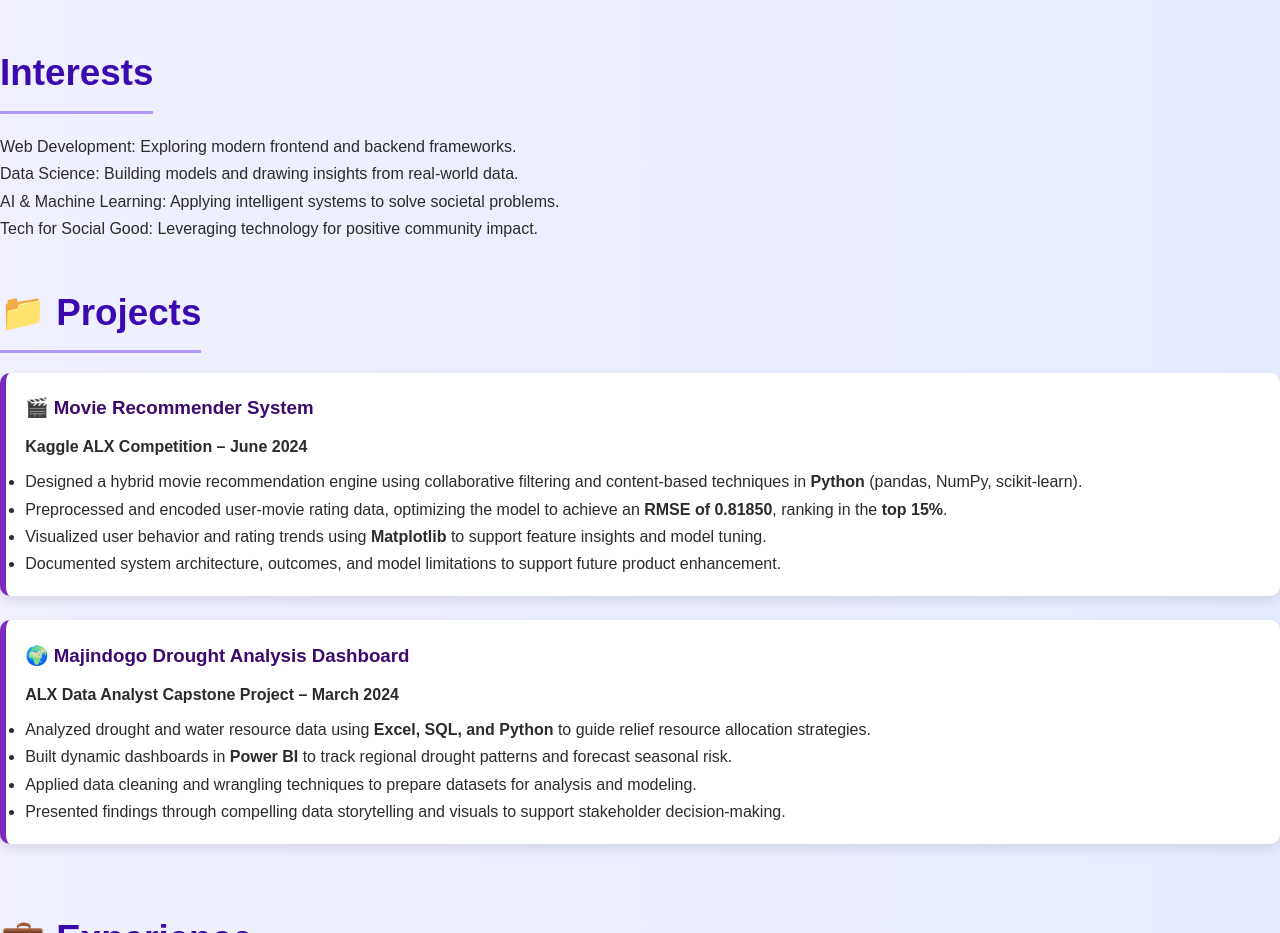
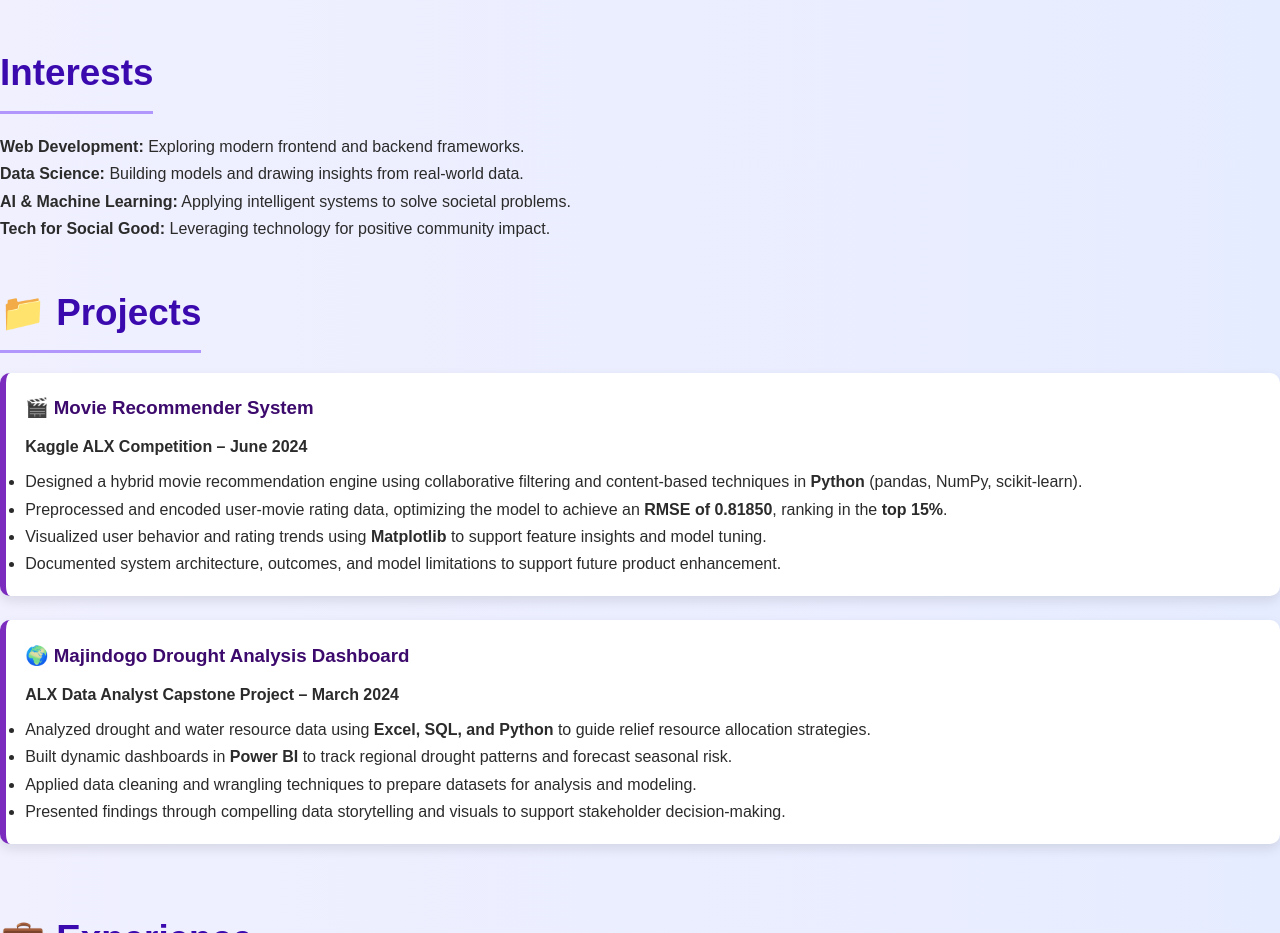
Before and after one commit to MelissaMatindi/Portfolio-Challenge-Hackathon-Project, a plain HTML site: page index.html in a window 1280 px wide. Shown: the part 1362-2295 px from the top of the page. Drawn offline with Linux system fonts and the light colour scheme.

Commit message:
Updating links

```diff
--- a/index.html
+++ b/index.html
@@ -63,17 +63,17 @@
       BSc. in Data Science and Analytics<br />
       Jomo Kenyatta University of Agriculture and Technology (JKUAT)
     </p>
-    <a href="Melissa_CV.pdf" download>Download My CV</a>
+    <a href="https://drive.google.com/file/d/1nRLfjqfCWMfxAzfBDZ5upe2GsAwwGT3M/view?usp=sharing" download>Download My CV</a>
   </section>
 
   <!-- INTERESTS -->
   <section id="interests">
     <h2>Interests</h2>
     <ul>
-      <li>Web Development: Exploring modern frontend and backend frameworks.</li>
-      <li>Data Science: Building models and drawing insights from real-world data.</li>
-      <li>AI & Machine Learning: Applying intelligent systems to solve societal problems.</li>
-      <li>Tech for Social Good: Leveraging technology for positive community impact.</li>
+      <li><strong>Web Development:</strong> Exploring modern frontend and backend frameworks.</li>
+      <li><strong>Data Science:</strong> Building models and drawing insights from real-world data.</li>
+      <li><strong>AI & Machine Learning:</strong> Applying intelligent systems to solve societal problems.</li>
+      <li><strong>Tech for Social Good:</strong> Leveraging technology for positive community impact.</li>
     </ul>
   </section>
 
```
